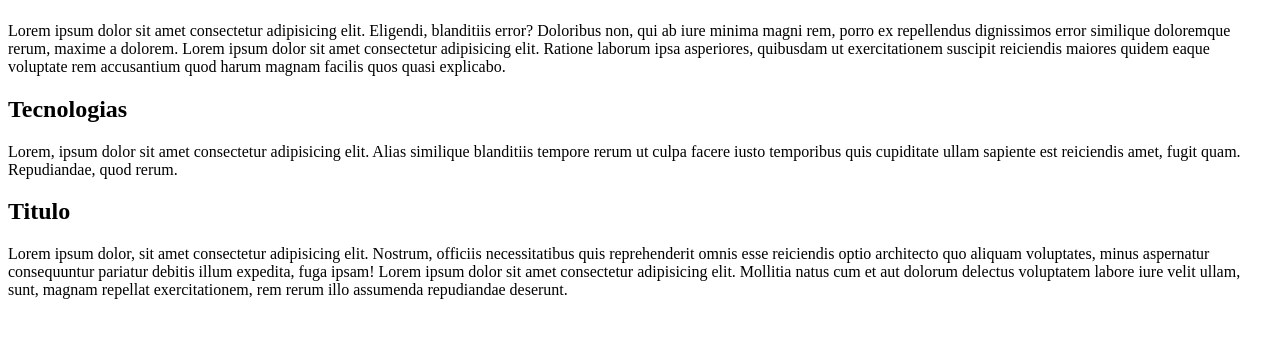
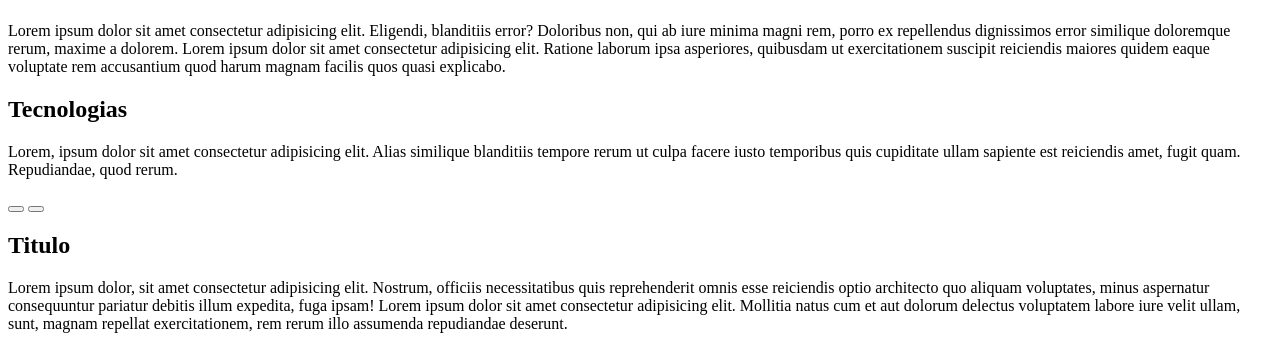
Before and after one commit to lemelinha/Portifolio, a PHP site: page /app/views/home.view.php in a window 1280 px wide. Shown: the part 455-800 px from the top of the page. Run offline with PHP 8.4, Linux system fonts and the light colour scheme; some libraries are stand-ins or nearby versions.

Commit message:
carousel (protótipo)

```diff
--- a/app/views/home.view.php
+++ b/app/views/home.view.php
@@ -1,7 +1,7 @@
 <!DOCTYPE html>
 <html lang="pt-br">
 <head>
-    <meta charset="UTF-8">
+    <meta charset="utf-8">
     <meta name="viewport" content="width=device-width, initial-scale=1.0">
     <title>Portifólio</title>
     <link rel="stylesheet" href="<?= CSS . 'style.css?v=' . time() ?>">
@@ -32,9 +32,15 @@
         </section>
         <section class="projetos-container">
             <div class="projeto">
-                <div class="carousel">
-
+                <div class="carousel-container">
+                    <span></span>
+                    <div id="1"></div>
+                    <div class="btns">
+                        <button id="previous" onclick="previousImage(1)"></button>
+                        <button id="next" onclick="nextImage(1)"></button>
+                    </div>
                 </div>
+                <script src="<?= JS . 'script.js' ?>"></script>
                 <div class="sobre-projeto">
                     <h2>Titulo</h2>
                     <div class="descricao">
```
Also changed, not shown: public/assets/css/style.css, public/assets/images/arrow-next-small-svgrepo-com.svg (added), public/assets/images/carousel1/image1.jpg (added), public/assets/images/carousel1/image2.jpg (added), public/assets/images/carousel1/image3.jpg (added), public/assets/js/script.js (added).
